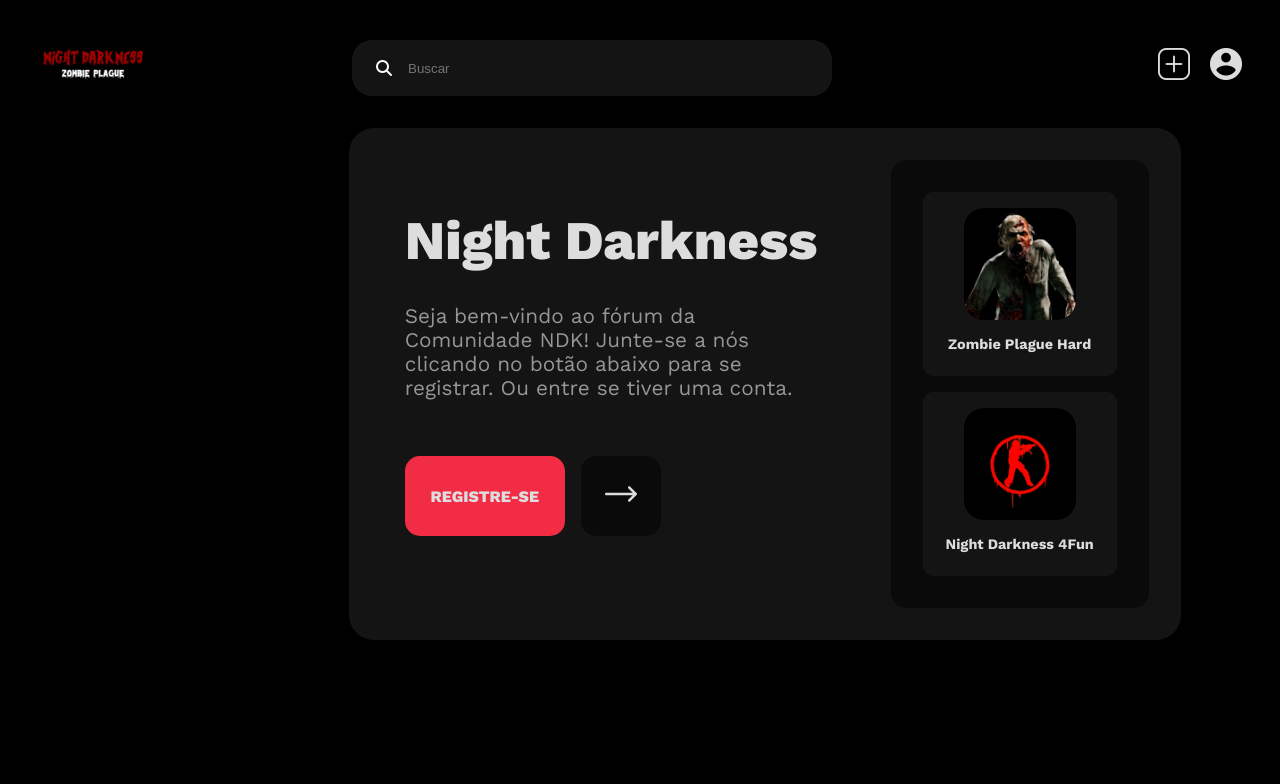
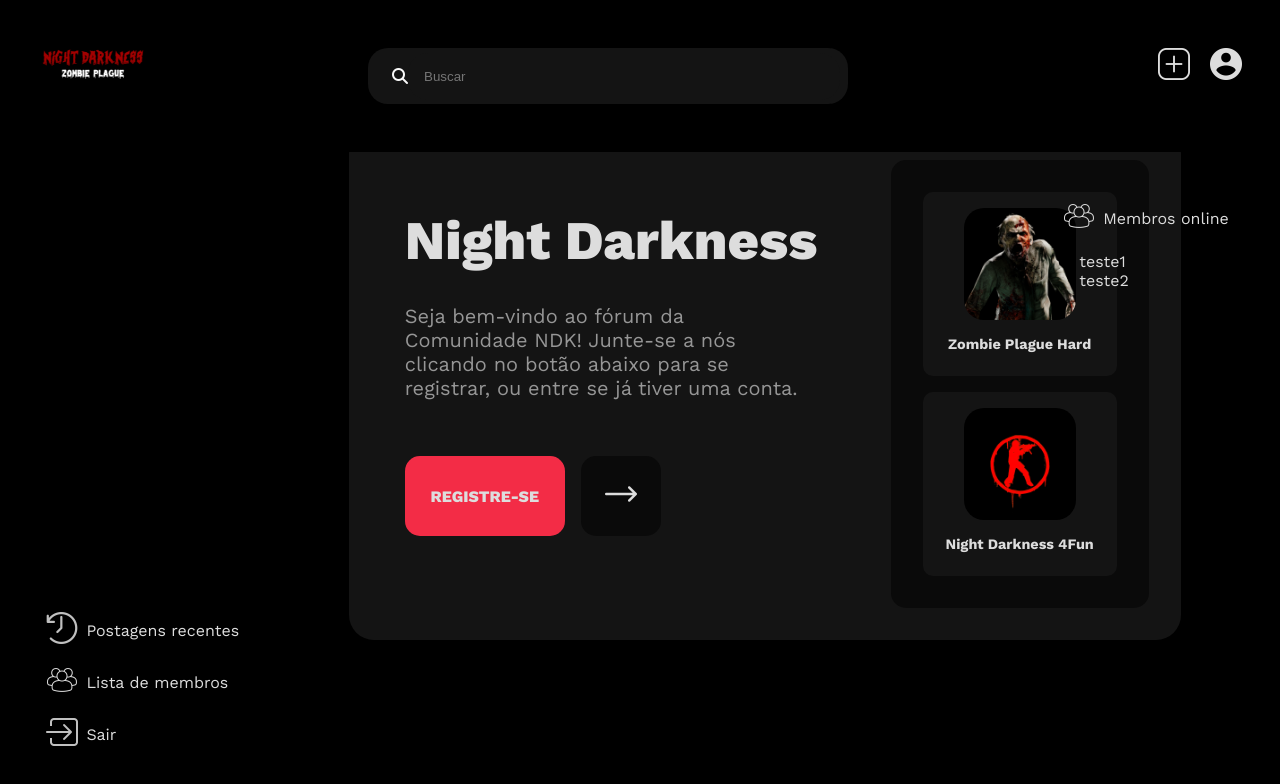
Before and after one commit to sushinectar/ndk-forum, a plain HTML site: page index.html in a window 1280 px wide. Shown: the top 784 px of the page. Drawn offline with nearby package versions, Linux system fonts and the light colour scheme.

Commit message:
adding the new components

```diff
--- a/assets/css/media-index.css
+++ b/assets/css/media-index.css
@@ -2,7 +2,8 @@
   nav {
     position: fixed;
     left: 25%;
-    top: 1%;
+    top: 0%;
+    padding: 2rem;
   }
 
   #main {
@@ -75,6 +76,69 @@
     width: 10rem;
   }
 
+  .menu-interacts {
+    position: fixed;
+    bottom: 5%;
+    left: 3%;
+  }
+
+  .recent {
+    display: flex;
+    flex-direction: row;
+    align-items: center;
+    gap: 0.5rem;
+    padding: 0.5rem;
+    cursor: pointer;
+    transition: all 0.5s;
+  }
+
+  .recent:hover {
+    -webkit-transform: scale(1.05);
+    transform: scale(1.05);
+  }
+
+  .recent-icon img {
+    width: 2rem;
+  }
+
+  .members {
+    display: flex;
+    flex-direction: row;
+    align-items: center;
+    gap: 0.5rem;
+    padding: 0.5rem;
+    cursor: pointer;
+    transition: all 0.5s;
+  }
+
+  .members:hover {
+    -webkit-transform: scale(1.05);
+    transform: scale(1.05);
+  }
+
+  .member-icon img {
+    width: 2rem;
+  }
+
+  .exit {
+    display: flex;
+    flex-direction: row;
+    align-items: center;
+    gap: 0.5rem;
+    padding: 0.5rem;
+    cursor: pointer;
+    transition: all 0.5s;
+  }
+
+  .exit:hover {
+    -webkit-transform: scale(1.05);
+    transform: scale(1.05);
+  }
+
+  .exit-icon img {
+    width: 2rem;
+  }
+
   .container {
     display: flex;
     width: 50rem;
@@ -103,7 +167,7 @@
   .intro h2 {
     display: flex;
     width: 25rem;
-    font-size: 1.3rem;
+    font-size: 1.25rem;
     font-weight: 400;
     margin: 1rem;
     color: rgb(150, 150, 150);
@@ -138,6 +202,12 @@
   .signin-li {
     display: flex;
     width: 5rem;
+    transition: all 0.5s;
+  }
+
+  .signin-li:hover {
+    -webkit-transform: scale(1.2);
+    transform: scale(1.2);
   }
 
   .signin-btn {
@@ -215,6 +285,33 @@
 
   .teste {
     height: 100rem;
+  }
+
+  #others {
+    position: fixed;
+    top: 25%;
+    right: 4%;
+  }
+
+  .members-online {
+    display: flex;
+    flex-direction: column;
+  }
+
+  .members-online-text {
+    display: flex;
+    flex-direction: row;
+    align-items: center;
+    gap: 0.5rem;
+  }
+
+  .members-online-icon img {
+    width: 2rem;
+  }
+
+  .members-list {
+    padding: 1rem;
+    gap: 1rem;
   }
 }
 
--- a/assets/css/style.css
+++ b/assets/css/style.css
@@ -24,6 +24,7 @@ nav {
   align-items: center;
   margin: 0 1rem 1rem 0;
   padding: 1rem;
+  background-color: black;
 }
 
 textarea:focus, input:focus, select:focus {
@@ -49,10 +50,16 @@ textarea:focus, input:focus, select:focus {
   border-radius: 20px;
   color: rgb(250, 250, 250);
   background-color: rgb(20, 20, 20);
+  transition: all 0.5s;
 }
 
 .search i {
   margin: 0 0 0 1.5rem;
+}
+
+.search:hover {
+  -webkit-transform: scale(1.05);
+  transform: scale(1.05);
 }
 
 
@@ -87,10 +94,22 @@ textarea:focus, input:focus, select:focus {
 
 .post-btn {
   display: none;
+  transition: all 0.5s;
+}
+
+.post-btn:hover {
+  -webkit-transform: scale(1.3);
+  transform: scale(1.3);
 }
 
 .account-btn {
   display: none;
+  transition: all 0.5s;
+}
+
+.account-btn:hover {
+  -webkit-transform: scale(1.3);
+  transform: scale(1.3);
 }
 
 #menu {
@@ -135,6 +154,12 @@ textarea:focus, input:focus, select:focus {
 
 .signup-li {
   display: none;
+  transition: all 0.5s;
+}
+
+.signup-li:hover {
+  -webkit-transform: scale(1.1);
+  transform: scale(1.1);
 }
 
 .signin-li {
@@ -167,6 +192,12 @@ textarea:focus, input:focus, select:focus {
   font-weight: bold;
   color: #dddddd;
   background-color: rgb(20, 20, 20);
+  transition: all 0.5s;
+}
+
+#ndk-zombie:hover {
+  -webkit-transform: scale(1.05);
+  transform: scale(1.05);
 }
 
 .text-zombie {
@@ -181,6 +212,12 @@ textarea:focus, input:focus, select:focus {
   font-weight: bold;
   color: #dddddd;
   background-color: rgb(20, 20, 20);
+  transition: all 0.5s;
+}
+
+#ndk-fun:hover {
+  -webkit-transform: scale(1.05);
+  transform: scale(1.05);
 }
 
 .text-4fun {
--- a/index.html
+++ b/index.html
@@ -62,6 +62,32 @@
       <div class="menu-icon">
         <img src="./assets/img/logo-titulo.png" alt="logo" />
       </div>
+
+      <div class="menu-interacts">
+        <div class="recent">
+          <div class="recent-icon">
+            <img src="./assets/img/recente.png" alt="postagens recentes" />
+          </div>
+          <p>Postagens recentes</p>
+        </div>
+
+        <div class="members">
+          <div class="member-icon">
+            <img src="./assets/img/grupo (1).png" alt="membros" />
+          </div>
+          <p>Lista de membros</p>
+        </div>
+
+        <div class="exit">
+          <div class="exit-icon">
+            <img
+              src="./assets/img/contorno-do-botao-de-seta-quadrado-de-login.png"
+              alt="sair da conta"
+            />
+          </div>
+          <p>Sair</p>
+        </div>
+      </div>
     </section>
     <section id="main">
       <div class="container">
@@ -70,13 +96,13 @@
           <p>Seja bem-vindo ao fórum da Comunidade NDK!</p>
           <h2>
             Seja bem-vindo ao fórum da Comunidade NDK! Junte-se a nós clicando
-            no botão abaixo para se registrar. Ou entre se tiver uma conta.
+            no botão abaixo para se registrar, ou entre se já tiver uma conta.
           </h2>
           <div class="log-buttons">
-            <a class="signup-li" href="#signup">
+            <a class="signup-li" href="#register">
               <button class="signup-btn">Registre-se</button>
             </a>
-            <a class="signin-li" href="#signin">
+            <a class="signin-li" href="./assets/html/login.html">
               <button class="signin-btn">
                 <img src="./assets/img/seta-direita.png" alt="entrar" />
               </button>
@@ -96,6 +122,21 @@
       </div>
       <div class="teste"></div>
     </section>
-    <section id="others"></section>
+    <section id="others">
+      <div class="others-interacts">
+        <div class="members-online">
+          <div class="members-online-text">
+            <div class="members-online-icon">
+              <img src="./assets/img/grupo (1).png" alt="membros online" />
+            </div>
+            <p>Membros online</p>
+          </div>
+          <div class="members-list">
+            <div>teste1</div>
+            <div>teste2</div>
+          </div>
+        </div>
+      </div>
+    </section>
   </body>
 </html>
```
